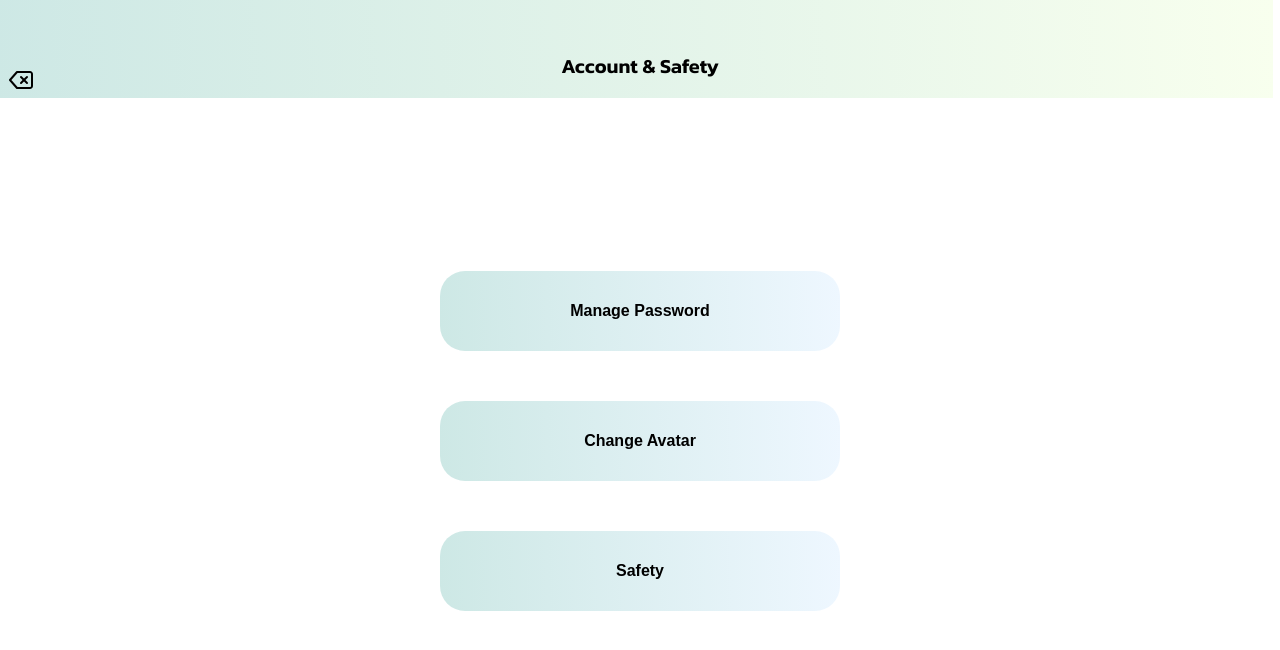
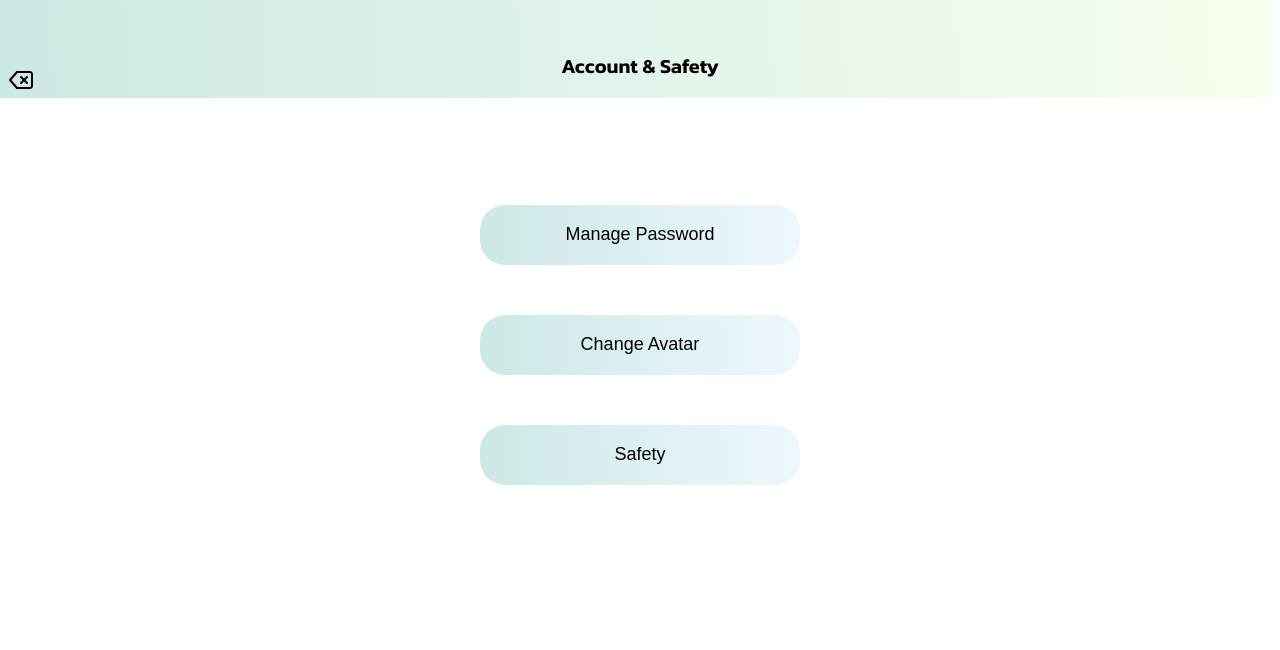
Before and after one commit to UofT-UTSC-CS-sandbox/final-term-project-splitease, a React (Vite) app in the folder frontend/: page /profilebufferpage in a window 1280 px wide. Shown: the top 650 px of the page. Built offline with nearby package versions, Linux system fonts and the light colour scheme.

Commit message:
style( feature update)
move up the buttons correspond to previous pages

```diff
--- a/frontend/src/pages/ProfileBufferPage.css
+++ b/frontend/src/pages/ProfileBufferPage.css
@@ -1,5 +1,5 @@
 .button-group {
-    margin-top: -100px;
+    margin-top: -293px;
     display: flex;
     flex-direction: column;
     gap: 50px;
@@ -9,15 +9,19 @@
     background: linear-gradient(88.3deg, #cde8e5, #eef7ff);
     border: none;
     border-radius: var(--br-6xl);
-    width: 400px;
-    height: 80px;
+    width: 320px;
+    height: 60px;
     display: flex;
     flex-direction: column;
     align-items: center;
     justify-content: center;
-    font-size: 16px;
-    font-weight: bold;
-    color: #000;
+    font-family: Arial, sans-serif;
+
+    font-size: 18px;
+    /* front size */
+    color: #000000;
+    /* color */
+    font-weight: 450;
     cursor: pointer;
     transition: background 0.3s ease;
 }
```
